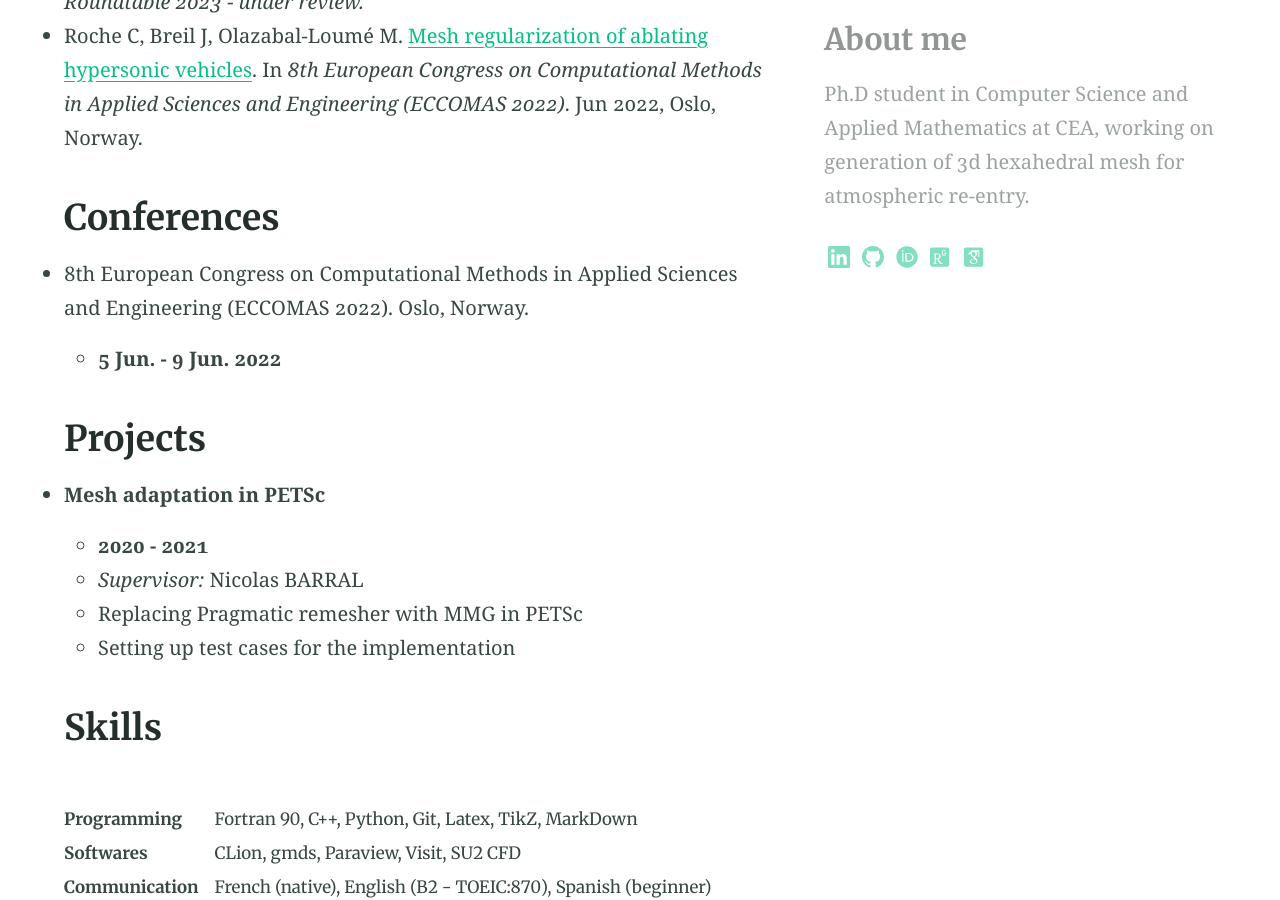
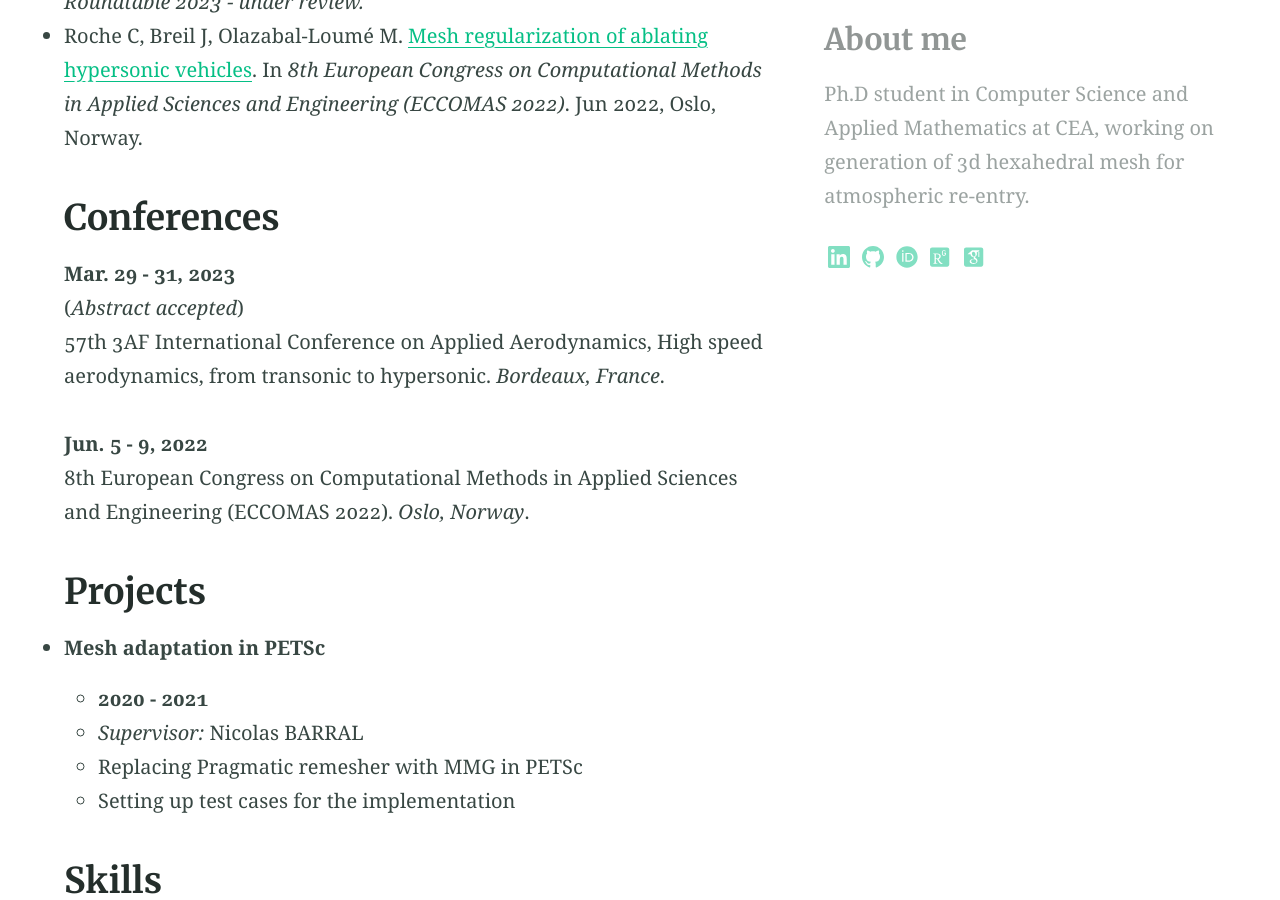
Before and after one commit to claireroche/claireroche.github.io, a Jekyll site: the page built from cv.md, in a window 1280 px wide and 900 px high, scrolled down 2090 px. Built offline with Jekyll 4.4.1, drawn with Linux system fonts in a browser that asks for light colours; a style sheet for code colours, icons or effects is not loaded.

Commit message:
update cv conferences

```diff
--- a/cv.md
+++ b/cv.md
@@ -62,9 +62,14 @@ aside: true
 
 ## Conferences
 
-* 8th European Congress on Computational Methods in Applied Sciences and Engineering (ECCOMAS 2022).
-  Oslo, Norway.
-  * **5 Jun. - 9 Jun. 2022**
+**Mar. 29 - 31, 2023**
+(_Abstract accepted_)
+57th 3AF International Conference on Applied Aerodynamics, High speed aerodynamics, from transonic to
+hypersonic. _Bordeaux, France_.
+
+
+**Jun. 5 - 9, 2022**
+8th European Congress on Computational Methods in Applied Sciences and Engineering (ECCOMAS 2022). _Oslo, Norway_.
 
 
 ## Projects
```
